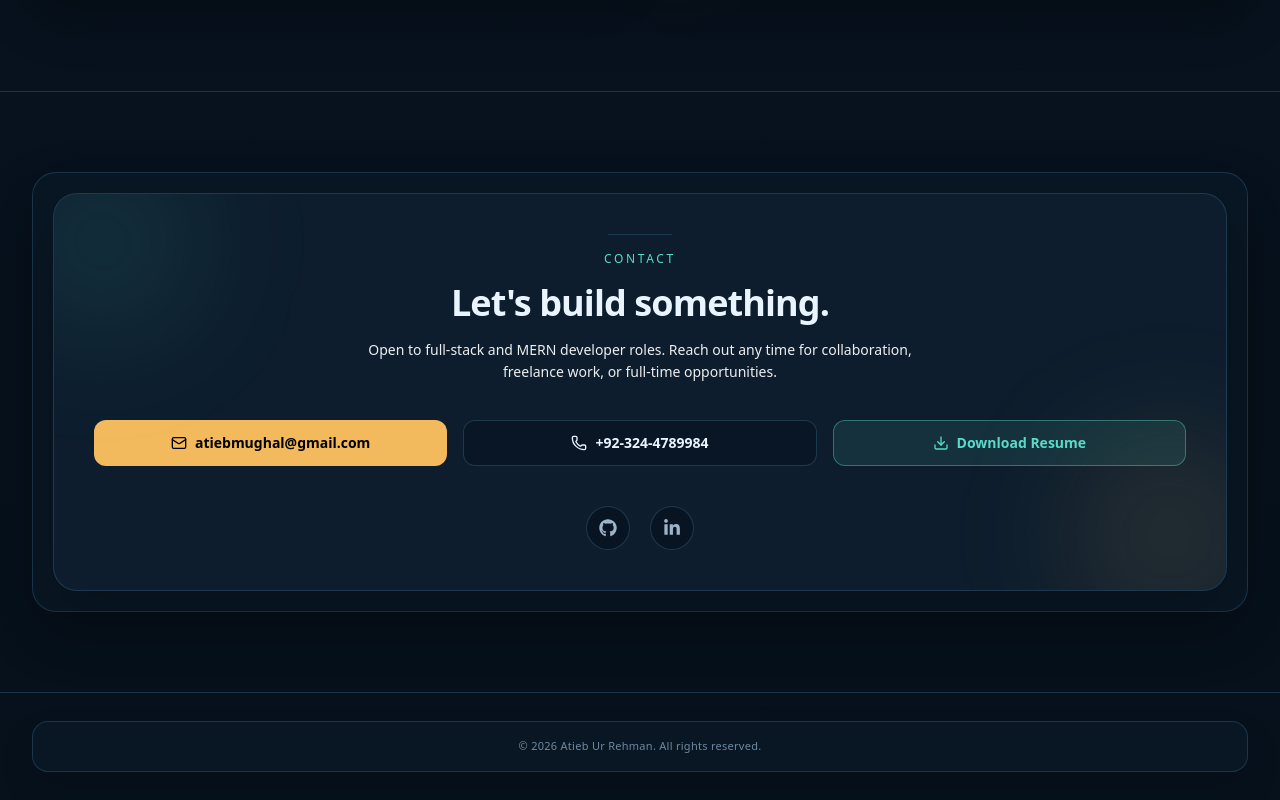
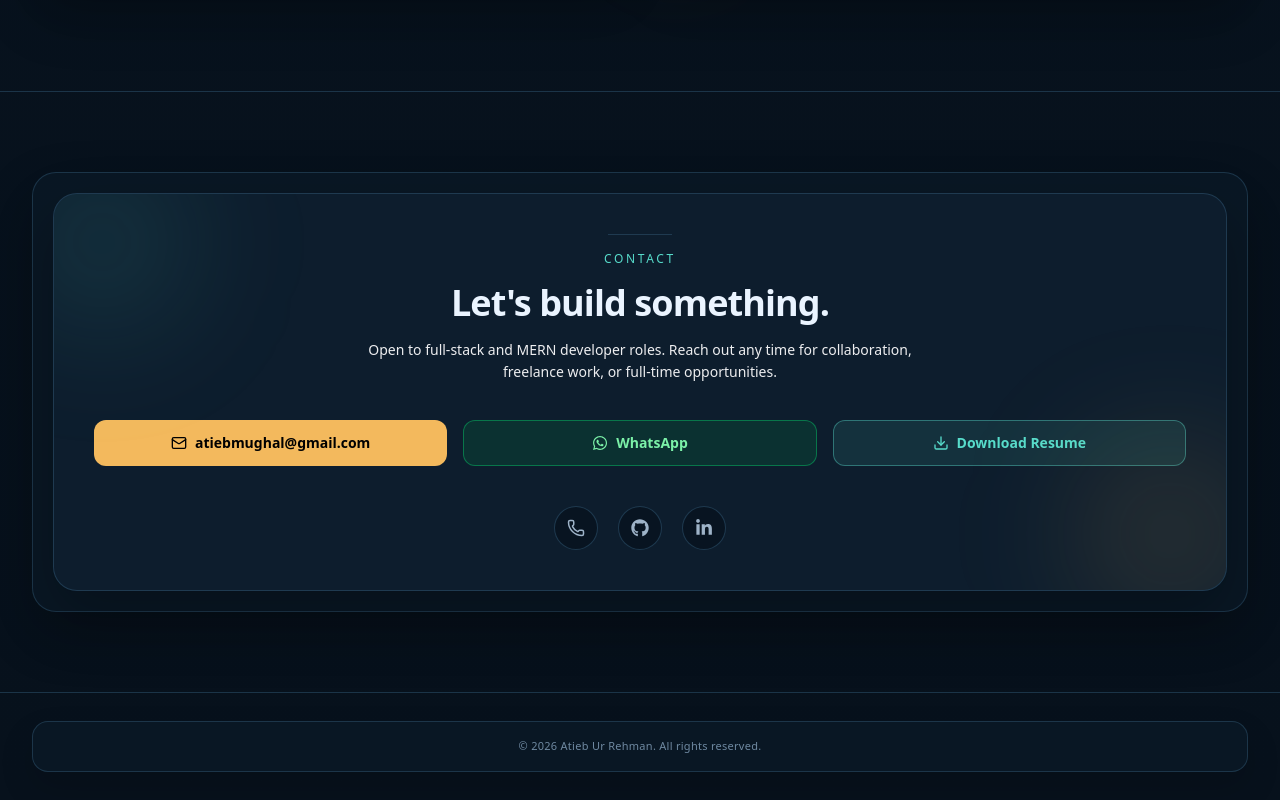
Before and after one commit to atieb-prog/my_portfolio, a Next.js app: page / in a window 1280 px wide. Shown: the part 5110-5910 px from the top of the page. Built offline with nearby package versions, Linux system fonts and the light colour scheme.

Commit message:
add whatsapp button

```diff
--- a/src/components/portfolio/ContactSection.tsx
+++ b/src/components/portfolio/ContactSection.tsx
@@ -1,5 +1,5 @@
 import { Download, Mail, Phone } from "lucide-react";
-import { FaGithub, FaLinkedinIn } from "react-icons/fa";
+import { FaGithub, FaLinkedinIn, FaWhatsapp } from "react-icons/fa";
 
 export function ContactSection() {
   return (
@@ -29,10 +29,12 @@
               <Mail size={16} /> atiebmughal@gmail.com
             </a>
             <a
-              href="tel:+923244789984"
-              className="inline-flex w-full items-center justify-center gap-2 rounded-xl border border-hair/80 bg-base/45 px-5 py-3 text-sm font-semibold text-primary transition-colors hover:border-teal/35 hover:bg-base/65"
+              href="https://wa.me/923244789984"
+              target="_blank"
+              rel="noopener noreferrer"
+              className="inline-flex w-full items-center justify-center gap-2 rounded-xl border border-green-400/40 bg-green-500/12 px-5 py-3 text-sm font-semibold text-green-300 transition-colors hover:border-green-300/60 hover:bg-green-500/20"
             >
-              <Phone size={16} /> +92-324-4789984
+              <FaWhatsapp size={16} /> WhatsApp
             </a>
             <a
               href="/Atieb_Full_Stack_Developer.pdf"
@@ -44,6 +46,13 @@
           </div>
 
           <div className="flex items-center justify-center gap-4 sm:gap-5">
+            <a
+              href="tel:+923244789984"
+              className="inline-flex h-11 w-11 items-center justify-center rounded-full border border-hair/80 bg-base/60 text-muted transition-colors hover:-translate-y-0.5 hover:border-teal/40 hover:text-teal"
+              aria-label="Phone"
+            >
+              <Phone size={18} />
+            </a>
             <a
               href="https://github.com/atieb-prog"
               target="_blank"
```
